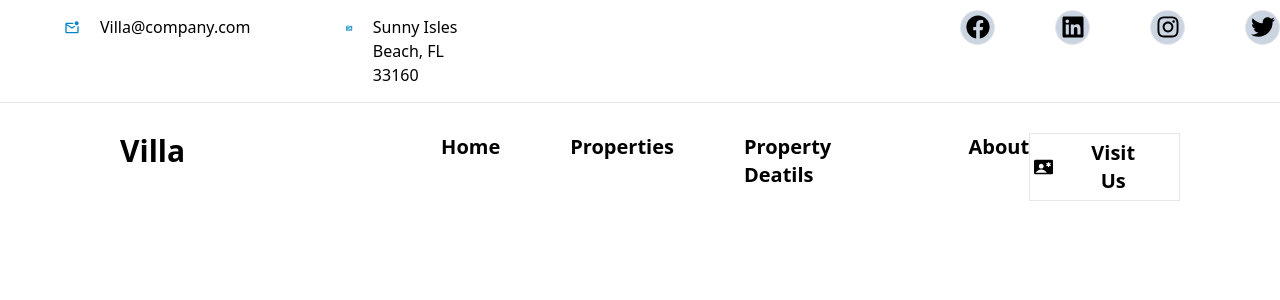
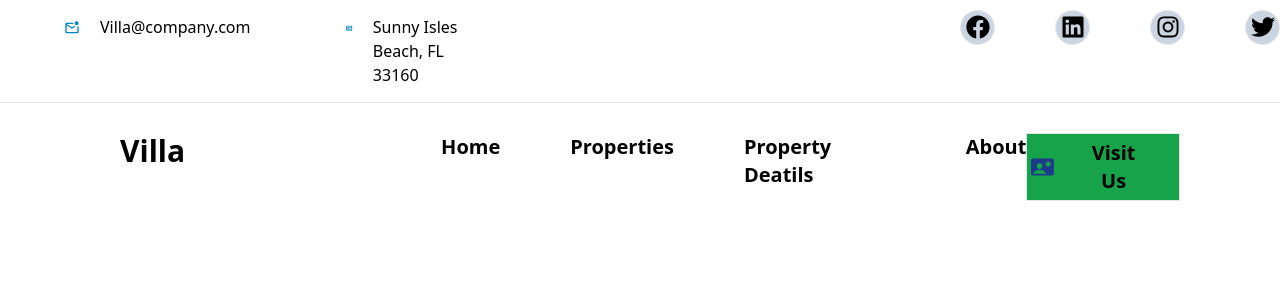
Before and after one commit to saravanan642/Hotel-React, a React (Create React App) app: page / in a window 1280 px wide. Shown: the top 300 px of the page. Built offline with nearby package versions, Linux system fonts and the light colour scheme.

Commit message:
UPadate MainHeader.js

```diff
--- a/src/Components/Mainheader.js
+++ b/src/Components/Mainheader.js
@@ -17,8 +17,8 @@ const Mainheader = () => {
 
                 <div className=" border border-none flex ">
 
-                    <button className='font-semibold border border-solid mt-[30px] text-xl mr-[100px] pr-[30px] py-[5px] flex  items-center gap-[20px]' >
-                       < MdContactEmergency className=' m-[4px]'/>
+                    <button className='font-semibold border border-solid mt-[30px] text-xl mr-[100px] pr-[30px] py-[5px] flex  items-center gap-[20px] bg-green-600 hover:text-rose-700 transition'  >
+                       < MdContactEmergency className=' m-[4px] text-blue-900  text-2xl'/>
                         Visit Us
                         </button>
                 </div>
```
